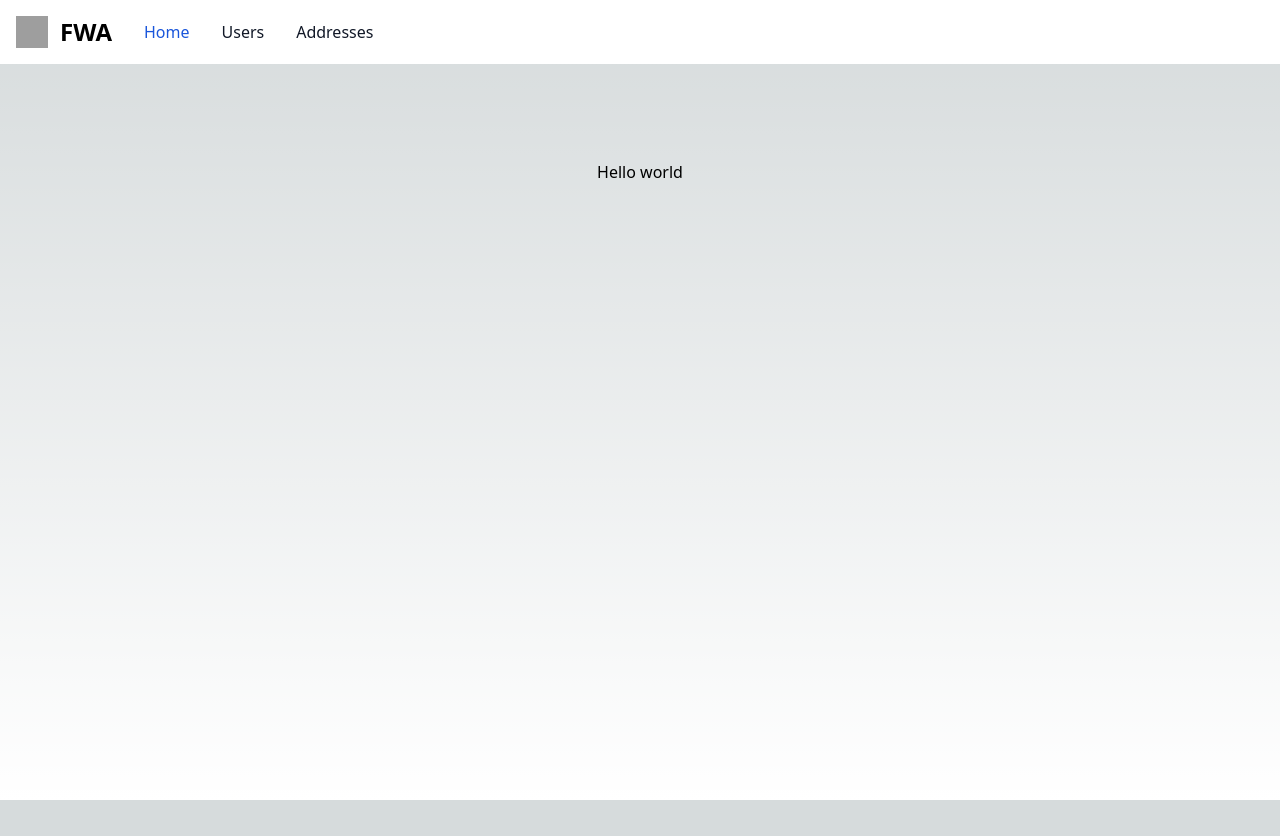
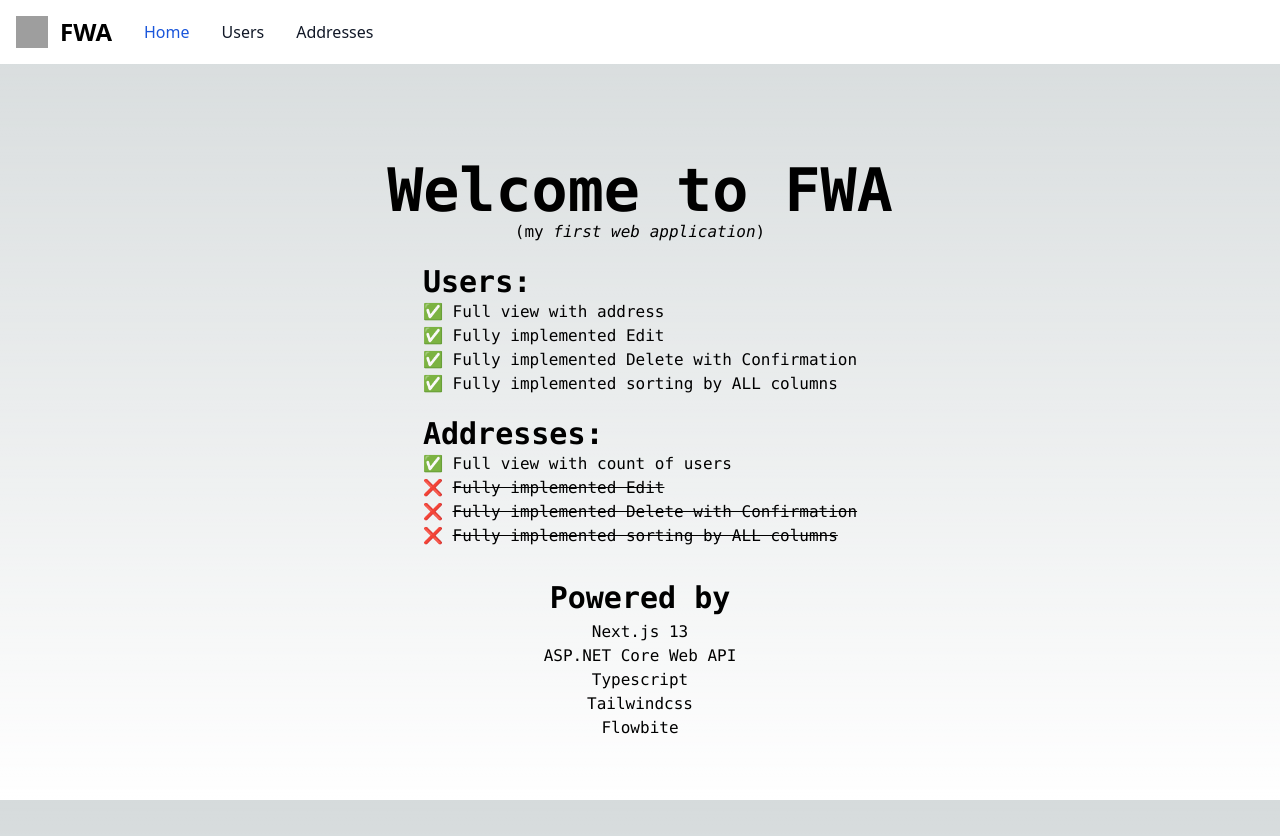
Before and after one commit to kubop/fwa-next-js, a Next.js app: page / in a window 1280 px wide. Before the commit the page ends 800 px from the top, so only its background shows below. Built offline with nearby package versions, Linux system fonts and the light colour scheme; grey boxes are pictures that could not be loaded.

Commit message:
Simple landing page + adjust css bg

```diff
--- a/pages/index.tsx
+++ b/pages/index.tsx
@@ -1,7 +1,39 @@
 export default function Home() {
   return (
-    <main className="flex flex-col items-center justify-between p-24">
-      Hello world
+    <main className="font-mono flex flex-col items-center justify-between p-24">
+      <h1 className="font-bold text-6xl">Welcome to FWA</h1>
+      <span>(my <i>first web application</i>)</span>
+
+      <div className="mt-5">
+        <h2 className="font-semibold text-3xl">Users:</h2>
+        <ul>
+          <li>✅ Full view with address</li>
+          <li>✅ Fully implemented Edit</li>
+          <li>✅ Fully implemented Delete with Confirmation</li>
+          <li>✅ Fully implemented sorting by ALL columns</li>
+        </ul>
+      </div>
+
+      <div className="mt-5">
+        <h2 className="font-semibold text-3xl">Addresses:</h2>
+        <ul>
+          <li>✅ Full view with count of users</li>
+          <li>❌ <s>Fully implemented Edit</s></li>
+          <li>❌ <s>Fully implemented Delete with Confirmation</s></li>
+          <li>❌ <s>Fully implemented sorting by ALL columns</s></li>
+        </ul>
+      </div>
+
+      <div className="flex flex-col items-center mt-8">
+        <h2 className="font-semibold text-3xl">Powered by</h2>
+        <ul className="flex flex-col items-center mt-1">
+          <li>Next.js 13</li>
+          <li>ASP.NET Core Web API</li>
+          <li>Typescript</li>
+          <li>Tailwindcss</li>
+          <li>Flowbite</li>
+        </ul>
+      </div>
     </main>
   )
 }
--- a/styles/globals.css
+++ b/styles/globals.css
@@ -24,6 +24,5 @@ body {
       rgb(var(--background-end-rgb))
     )
     rgb(var(--background-start-rgb));
-    height: 100vh;
-    width: 100vw;
+    background-attachment: fixed;
 }
```
